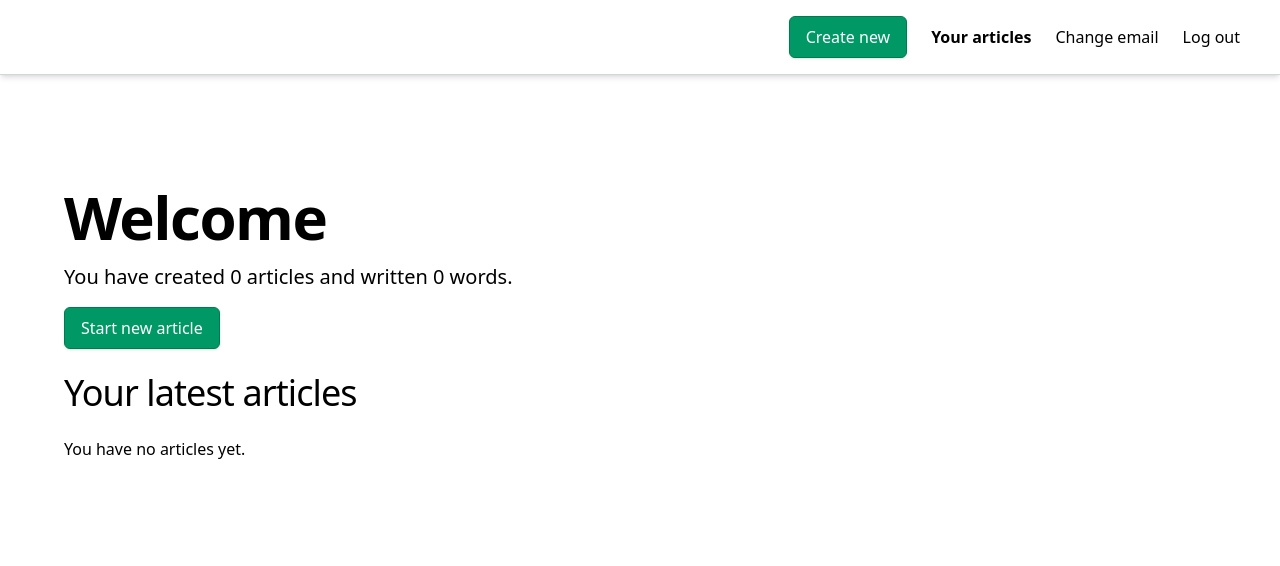
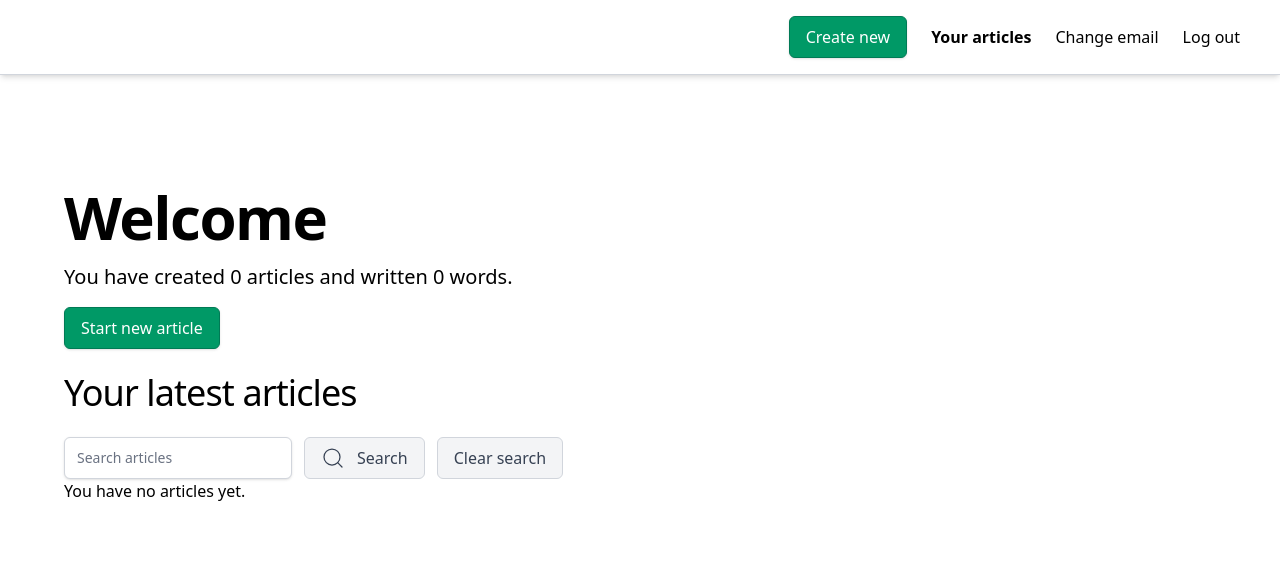
Before and after one commit to krishnakamith/article-management-system, a Django app: page /articles/ in a window 1280 px wide. Shown: the top 566 px of the page. Run offline with Django 5.2, Linux system fonts and the light colour scheme; a user stored in the database is signed in; data that the repository does not hold is empty; some libraries are stand-ins or nearby versions.

Commit message:
search and pagination

```diff
--- a/articles/views.py
+++ b/articles/views.py
@@ -14,9 +14,14 @@ class ArticleListView(LoginRequiredMixin, ListView):
     template_name = "articles/home.html"
     model = Article
     context_object_name = "articles"
+    paginate_by = 5
 
     def get_queryset(self):
-        return Article.objects.filter(creator=self.request.user).order_by("-created_at")
+        search = self.request.GET.get("search")
+        queryset = super().get_queryset().filter(creator=self.request.user)
+        if search:
+            queryset = queryset.filter(title__search = search)
+        return queryset.order_by("-created_at")
 
 class ArticleCreateView(LoginRequiredMixin, CreateView):
     template_name = "articles/article_create.html"
--- a/static/output.css
+++ b/static/output.css
@@ -336,6 +369,12 @@
   }
   .justify-end {
     justify-content: flex-end;
+  }
+  .gap-1 {
+    gap: calc(var(--spacing) * 1);
+  }
+  .gap-3 {
+    gap: calc(var(--spacing) * 3);
   }
   .gap-4 {
     gap: calc(var(--spacing) * 4);
@@ -557,14 +625,30 @@
       --tw-ring-color: var(--color-emerald-500);
     }
   }
+  .sm\:flex {
+    @media (width >= 40rem) {
+      display: flex;
+    }
+  }
   .sm\:w-auto {
     @media (width >= 40rem) {
       width: auto;
     }
   }
+  .sm\:flex-row {
+    @media (width >= 40rem) {
+      flex-direction: row;
+    }
+  }
   .sm\:px-10 {
     @media (width >= 40rem) {
       padding-inline: calc(var(--spacing) * 10);
+    }
+  }
+  .sm\:text-sm {
+    @media (width >= 40rem) {
+      font-size: var(--text-sm);
+      line-height: var(--tw-leading, var(--text-sm--line-height));
     }
   }
   .md\:block {
@@ -1027,6 +1111,64 @@
   inherits: false;
   initial-value: 0 0 #0000;
 }
+@property --tw-outline-style {
+  syntax: "*";
+  inherits: false;
+  initial-value: solid;
+}
+@property --tw-blur {
+  syntax: "*";
+  inherits: false;
+}
+@property --tw-brightness {
+  syntax: "*";
+  inherits: false;
+}
+@property --tw-contrast {
+  syntax: "*";
+  inherits: false;
+}
+@property --tw-grayscale {
+  syntax: "*";
+  inherits: false;
+}
+@property --tw-hue-rotate {
+  syntax: "*";
+  inherits: false;
+}
+@property --tw-invert {
+  syntax: "*";
+  inherits: false;
+}
+@property --tw-opacity {
+  syntax: "*";
+  inherits: false;
+}
+@property --tw-saturate {
+  syntax: "*";
+  inherits: false;
+}
+@property --tw-sepia {
+  syntax: "*";
+  inherits: false;
+}
+@property --tw-drop-shadow {
+  syntax: "*";
+  inherits: false;
+}
+@property --tw-drop-shadow-color {
+  syntax: "*";
+  inherits: false;
+}
+@property --tw-drop-shadow-alpha {
+  syntax: "<percentage>";
+  inherits: false;
+  initial-value: 100%;
+}
+@property --tw-drop-shadow-size {
+  syntax: "*";
+  inherits: false;
+}
 @layer properties {
   @supports ((-webkit-hyphens: none) and (not (margin-trim: inline))) or ((-moz-orient: inline) and (not (color:rgb(from red r g b)))) {
     *, ::before, ::after, ::backdrop {
@@ -1049,6 +1191,20 @@
       --tw-ring-offset-width: 0px;
       --tw-ring-offset-color: #fff;
       --tw-ring-offset-shadow: 0 0 #0000;
+      --tw-outline-style: solid;
+      --tw-blur: initial;
+      --tw-brightness: initial;
+      --tw-contrast: initial;
+      --tw-grayscale: initial;
+      --tw-hue-rotate: initial;
+      --tw-invert: initial;
+      --tw-opacity: initial;
+      --tw-saturate: initial;
+      --tw-sepia: initial;
+      --tw-drop-shadow: initial;
+      --tw-drop-shadow-color: initial;
+      --tw-drop-shadow-alpha: 100%;
+      --tw-drop-shadow-size: initial;
     }
   }
 }
--- a/templates/articles/home.html
+++ b/templates/articles/home.html
@@ -6,6 +6,7 @@
 {% endblock %}
 
 {% block base_content %}
+{% with search=request.GET.search %}
 <main class="max-w-7xl mx-auto mt-10 p-2 md:p-4 lg:p-10">
   <h1 class="title mb-4">Welcome</h1>
 
@@ -19,6 +20,14 @@
   <a class="button primary inline-block mb-6 w-full sm:w-auto text-center" href="{% url 'create_article' %}">Start new article</a>
 
   <h2 class="subtitle mb-6">Your latest articles</h2>
+
+  <form method="GET" class="flex flex-col sm:flex-row gap-3">
+    <input class="text-black shadow-sm focus:ring-emerald-500 focus:border-emerald-500 sm:text-sm border-gray-300 rounded-md" type="search" name="search" placeholder="Search articles" value="{{ search }}">
+    <button class="flex gap-1 button secondary items-center justify-center" type="submit">
+      {% include "svgs/magnifier.svg" with class="w-6 h-6 mr-2" %}
+      Search</button>
+      <a href="{% url 'home' %}" class="button secondary text-center">Clear search</a>
+  </form>
 
   {% if articles %}
     <ul>
@@ -34,8 +43,24 @@
       </li>
     {% endfor %}
     </ul>
+    {% if is_paginated %}
+    <div class="flex flex-row items-center justify-center text-xl mt-6 ">
+      {% if page_obj.has_previous %}
+        <a class="mx-2" href="?page={{ page_obj.previous_page_number }}{% if search %}&search={{ search }}{% endif %}">
+          {% include "svgs/chevron.svg" with class="h-7 w-7 rotate-180 border border-black rounded-md p-1" %}
+        </a>
+      {% endif %}
+      <span>Page {{ page_obj.number }} of {{ paginator.num_pages }}</span>
+      {% if page_obj.has_next %}
+        <a class="mx-2" href="?page={{ page_obj.next_page_number }}">
+          {% include "svgs/chevron.svg" with class="h-7 w-7 border border-black rounded-md p-1" %}
+        </a>
+      {% endif %}
+    </div>
+    {% endif %}
   {% else %}
     <p>You have no articles yet.</p>
   {% endif %}
 </main>
+{% endwith %}
 {% endblock base_content %}
--- a/wordly/settings.py
+++ b/wordly/settings.py
@@ -40,6 +40,7 @@ DJANGO_APPS = [
     'django.contrib.contenttypes',
     'django.contrib.sessions',
     'django.contrib.messages',
+    "django.contrib.postgres",
     'django.contrib.staticfiles',
     'django.contrib.humanize',
 ]
```
Also changed, not shown: other parts of static/output.css (+62 -0 lines), templates/svgs/magnifier.svg (added).
